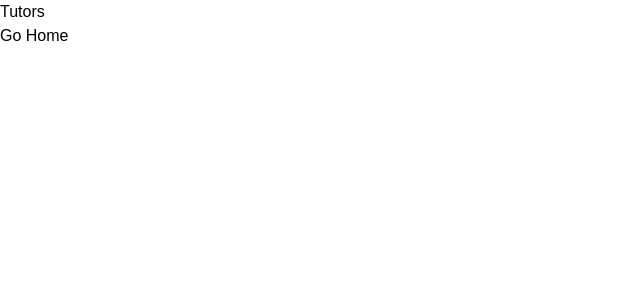
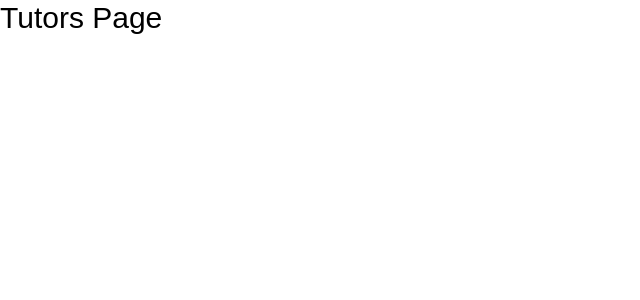
Before and after one commit to rmasonhx12/mytutors, a Next.js app: page /tutors in a window 1280 px wide. Shown: the top 300 px of the page, without its empty margins (0-640 px from the left). Built offline with nearby package versions, Linux system fonts and the light colour scheme.

Commit message:
Use Params to show page id

```diff
--- a/app/tutors/[id]/page.jsx
+++ b/app/tutors/[id]/page.jsx
@@ -1,10 +1,12 @@
 'use client'
-import { useRouter } from 'next/router'
+import { useRouter, useParams } from 'next/navigation'
 
 const TutorPage = () => {
+  const router = useRouter();
+  const params = useParams();
   return (
     <div>
-      <h1>Tutor Page</h1>
+      Tutor Page { params.id }
     </div>
   );
 }
--- a/app/tutors/page.jsx
+++ b/app/tutors/page.jsx
@@ -1,15 +1,15 @@
 // Code: app/tutors/page.jsx copyright 2024 Bujisoft
-'use client';
-import { useRouter } from "next/navigation";
+//'use client';
+//import { useRouter, useParams} from "next/navigation";
 //import Link from 'next/link';
 
 const TutorsPage = () => {
-  const router = useRouter();
-  console.log(router);
+
+  //console.log(router);
   return (
     <div>
-      <h1>Tutors</h1>
-      <button onClick={ () => router.replace('/') }> Go Home</button>
+      <h1 className="text-3xl">Tutors Page </h1>
+      {/* <button onClick={ () => router.replace('/') }> Go Home</button> */}
 
     </div>
   );
```
